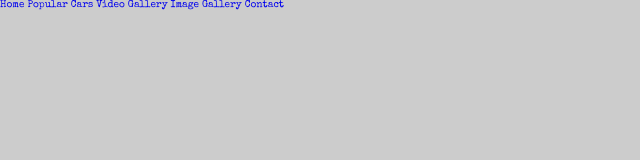
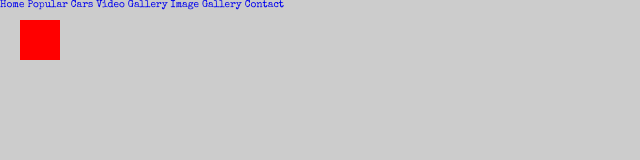
Before and after one commit to ekidormike18-dev/C.-cars, a plain HTML site: page index.html in a window 1280 px wide. Shown: the whole page, without its empty margins (0-640 px from the left). Drawn offline with nearby package versions, Linux system fonts and the light colour scheme.

Commit message:
add menu

```diff
--- a/style.css
+++ b/style.css
@@ -18,3 +18,14 @@ body{
     background-color: #ccc;
 }
     /*End of Common styles*/
+
+/* Menu */
+.menu{
+    width: 4rem;
+    height: 4rem;
+    background-color: red;
+    position:fixed;
+    top: 2rem;
+    left: 2rem;
+}
+/* End of Menu */
```
